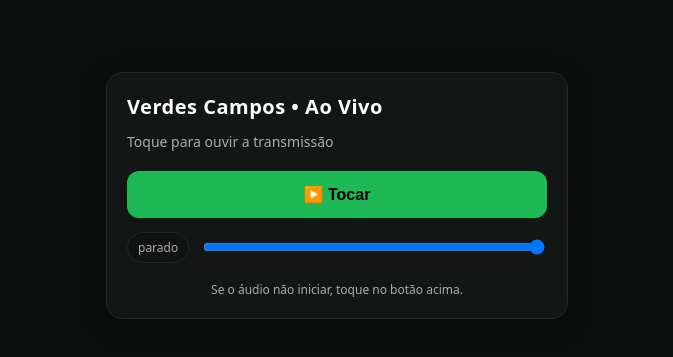
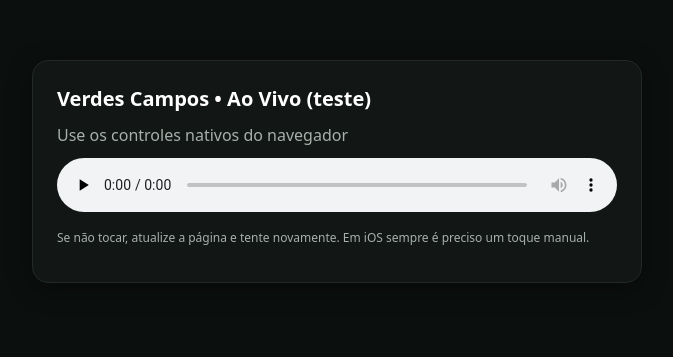
Before and after one commit to radioverdescampos/radioverdescampos, a plain HTML site: page index.html in a window 1280 px wide. Shown: the part 229-586 px from the top of the page, without its empty margins (303-976 px from the left). Drawn offline with Linux system fonts and the light colour scheme.

Commit message:
Update index.html

```diff
--- a/index.html
+++ b/index.html
@@ -3,72 +3,33 @@
 <head>
 <meta charset="utf-8"/>
 <meta name="viewport" content="width=device-width,initial-scale=1"/>
-<title>Verdes Campos - Rádio Ao Vivo</title>
+<title>Verdes Campos - Teste de Áudio</title>
 <style>
-  :root{
-    --primary:#1db954; /* verde principal */
-    --bg:#0b0f0e;      /* fundo escuro elegante */
-    --text:#ffffff;
-    --muted:#a7b0aa;
-  }
-  html,body{margin:0;padding:0;background:var(--bg);color:var(--text);font-family:system-ui,-apple-system,Segoe UI,Roboto,Arial}
-  .wrap{min-height:100vh;display:flex;align-items:center;justify-content:center;padding:24px}
-  .card{width:100%;max-width:420px;background:#121715;border:1px solid #222a25;border-radius:16px;box-shadow:0 6px 24px rgba(0,0,0,.35);padding:20px}
-  h1{font-size:20px;margin:0 0 12px;font-weight:700;letter-spacing:.5px}
-  p.sub{margin:0 0 20px;color:var(--muted);font-size:14px}
-  .btn{width:100%;padding:14px 16px;border:none;border-radius:12px;background:var(--primary);color:#000;font-weight:800;font-size:16px;cursor:pointer}
-  .btn[disabled]{opacity:.5;cursor:not-allowed}
-  .row{display:flex;gap:12px;align-items:center;margin-top:14px}
-  .range{flex:1}
-  .badge{display:inline-block;padding:6px 10px;border-radius:999px;background:#0f1311;color:var(--muted);font-size:12px;border:1px solid #202823}
-  .footer{margin-top:18px;text-align:center;font-size:12px;color:var(--muted)}
+  body{margin:0;min-height:100vh;display:grid;place-items:center;background:#0b0f0e;color:#fff;font-family:system-ui,-apple-system,Segoe UI,Roboto,Arial}
+  .card{width:min(92vw,560px);background:#121715;border:1px solid #222a25;border-radius:16px;box-shadow:0 6px 24px rgba(0,0,0,.35);padding:24px}
+  h1{margin:0 0 12px;font-size:20px}
+  p{margin:0 0 12px;color:#a7b0aa}
+  audio{width:100%;outline:none}
 </style>
 </head>
 <body>
-<div class="wrap">
   <div class="card">
-    <h1>Verdes Campos • Ao Vivo</h1>
-    <p class="sub">Toque para ouvir a transmissão</p>
-    <button id="playBtn" class="btn">▶️ Tocar</button>
-    <div class="row">
-      <span class="badge" id="status">parado</span>
-      <input id="vol" class="range" type="range" min="0" max="1" step="0.01" value="1"/>
-    </div>
-    <div class="footer">Se o áudio não iniciar, toque no botão acima.</div>
+    <h1>Verdes Campos • Ao Vivo (teste)</h1>
+    <p>Use os controles nativos do navegador</p>
+
+    <audio
+      id="player"
+      controls
+      preload="none"
+      crossorigin="anonymous"
+    >
+      <source src="https://radioverdescampos-stream.euabima.workers.dev/" type="audio/mpeg">
+      Seu navegador não suporta áudio HTML5.
+    </audio>
+
+    <p style="margin-top:12px;font-size:12px;color:#a7b0aa">
+      Se não tocar, atualize a página e tente novamente. Em iOS sempre é preciso um toque manual.
+    </p>
   </div>
-</div>
-
-<!-- Observação: seu stream atual é HTTP. Em iOS e alguns ambientes, HTTP pode ser bloqueado.
-     Se você tiver a versão HTTPS, substitua abaixo. -->
-<audio id="player" preload="none" src="https://radioverdescampos-stream.euabima.workers.dev/"></audio>
-<script>
-  const audio = document.getElementById('player');
-  const btn   = document.getElementById('playBtn');
-  const vol   = document.getElementById('vol');
-  const status= document.getElementById('status');
-
-  function setStatus(s){ status.textContent=s; }
-  function updateBtn(){ btn.textContent = audio.paused ? '▶️ Tocar' : '⏸️ Pausar'; }
-
-  btn.addEventListener('click', async ()=>{
-    try{
-      if(audio.paused){ await audio.play(); setStatus('ao vivo'); }
-      else{ audio.pause(); setStatus('pausado'); }
-      updateBtn();
-    }catch(e){
-      setStatus('erro: ' + e.message);
-    }
-  });
-
-  vol.addEventListener('input', ()=> audio.volume = vol.value);
-
-  document.addEventListener('visibilitychange', ()=>{
-    if(!document.hidden && audio.paused){
-      audio.play().then(()=>{ setStatus('ao vivo'); updateBtn(); }).catch(()=>{});
-    }
-  });
-
-  setStatus('parado'); updateBtn();
-</script>
 </body>
 </html>
```
